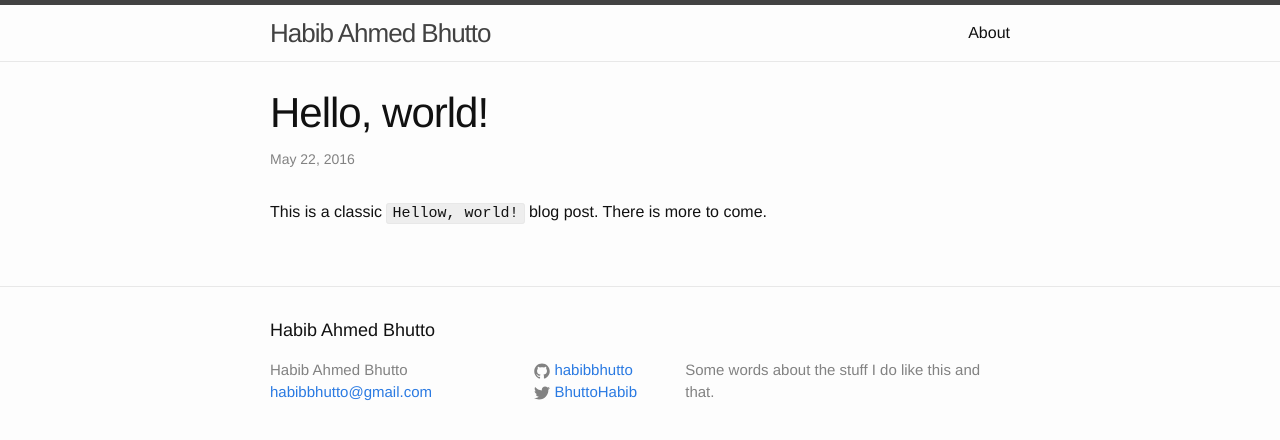
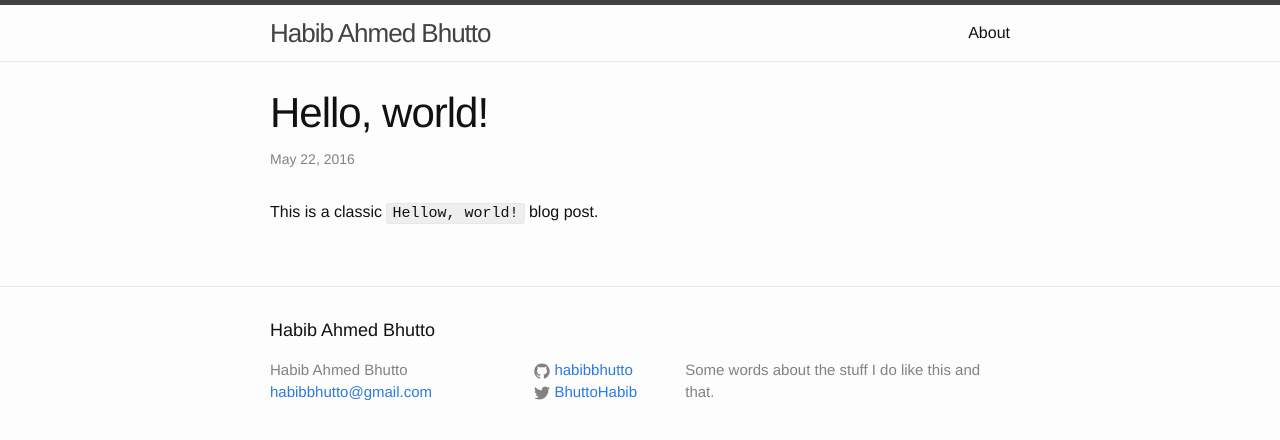
Before and after one commit to habibbhutto/habibbhutto.github.io, a Jekyll site: the page built from _posts/2016-05-23-How-not-to-be-slow-at-doing-things.markdown, in a window 1280 px wide. Shown: the top 440 px of the page. Built offline with Jekyll 4.4.1, drawn with Linux system fonts in a browser that asks for light colours.

Commit message:
updated the post

```diff
--- a/_posts/2016-05-23-How-not-to-be-slow-at-doing-things.markdown
+++ b/_posts/2016-05-23-How-not-to-be-slow-at-doing-things.markdown
@@ -5,4 +5,4 @@ date:   2016-05-23 02:00:32 +0800
 categories: notes
 ---
 
-This is a classic `Hellow, world!` blog post. There is more to come.
+This is a classic `Hellow, world!` blog post.
```
